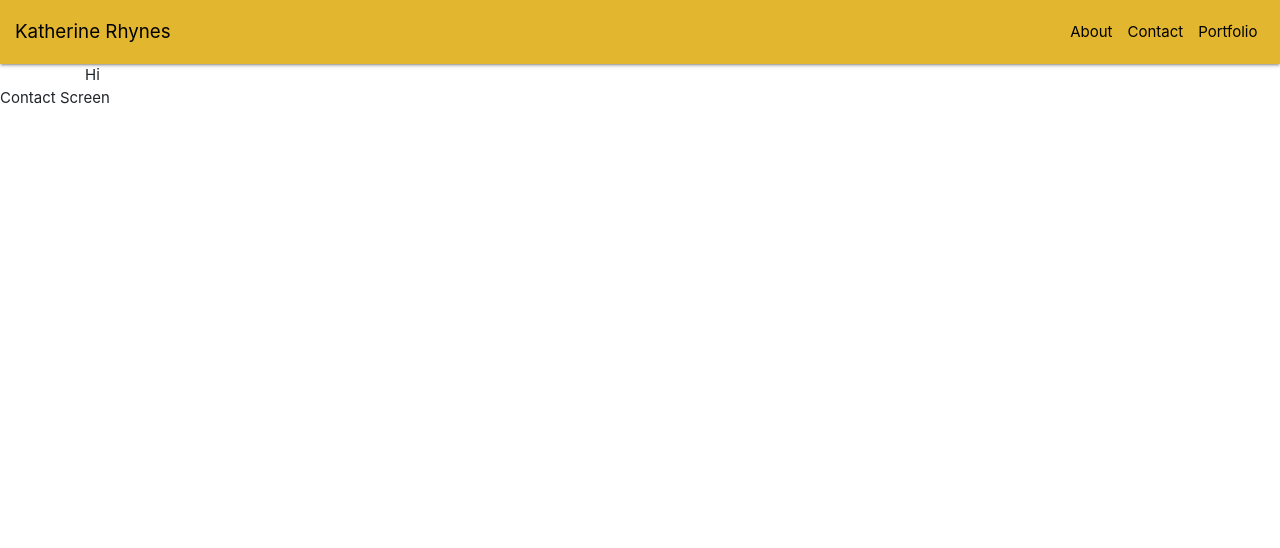
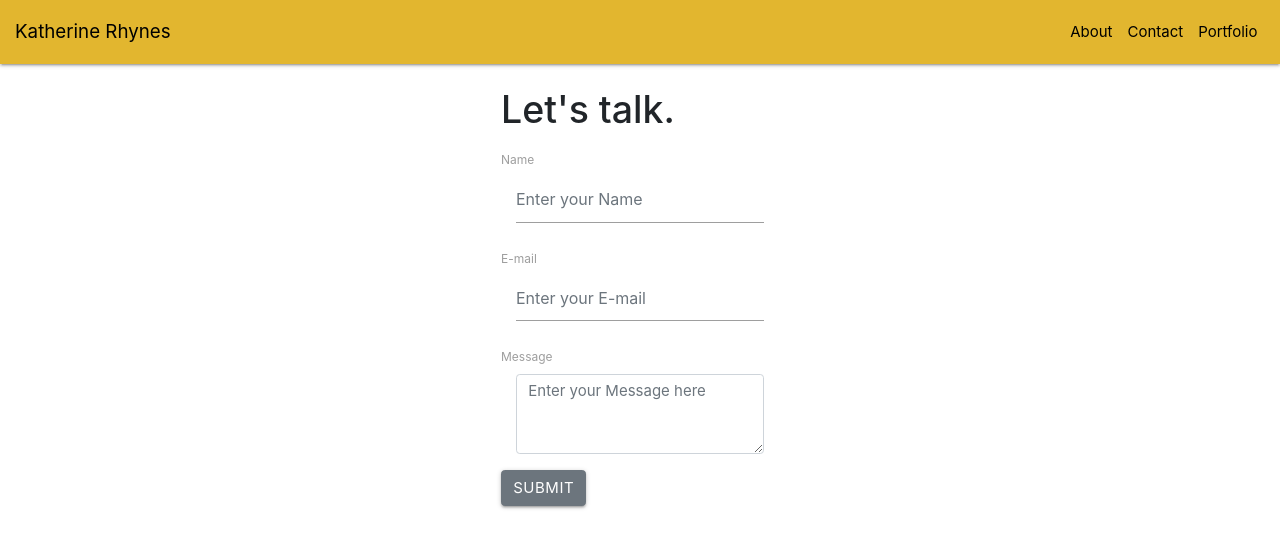
Before and after one commit to KatiejoR/portfolio, a React (Create React App) app: page /contact in a window 1280 px wide. Shown: the top 548 px of the page. Built offline with nearby package versions, Linux system fonts and the light colour scheme.

Commit message:
contact form

```diff
--- a/src/screens/about.js
+++ b/src/screens/about.js
@@ -10,15 +10,13 @@ export default class About extends Component {
         return (
             <div>
                 <Menu />
-                <br/>
+                <br />
                 <Container>
-                    <Row className="justifty-content-md-center" >
-                        <Col md="auto">
-                            <object type="application/pdf" data={Resume} style={{height: 800, width: 750}} ></object>
-                        </Col>
-                    </Row>
+                    <div style={{textAlign: "center"}}>
+                        <object type="application/pdf" data={Resume} style={{ height: "90vh", width: "75%"}} ></object>
+                    </div>
                 </Container>
-                About Screen
+
             </div>
 
         )
--- a/src/screens/contact.js
+++ b/src/screens/contact.js
@@ -1,15 +1,56 @@
 import React, { Component } from "react";
 import Container from "react-bootstrap/Container";
 import Menu from "../components/Menu";
+import Form from "react-bootstrap/Form";
+import Col from "react-bootstrap/Col";
+import Row from "react-bootstrap/Row";
+import Button from "react-bootstrap/Button";
 export default class Contact extends Component {
     render() {
         return (
             <div>
                 <Menu />
                 <Container>
-                    Hi
+                    <br />
+
+                    <Row className="justify-content-center">
+                        <fieldset>
+                            <legend>
+                                <h1>Let's talk.</h1>
+
+                                <Form >
+                                    <Form.Group>
+                                        <Form.Label>
+                                            Name
+                            </Form.Label>
+                                        <Col md="12">
+                                            <Form.Control type="text" placeholder="Enter your Name"></Form.Control>
+                                        </Col>
+                                    </Form.Group>
+                                    <Form.Group>
+                                        <Form.Label>
+                                            E-mail
+                            </Form.Label>
+                                        <Col md="12">
+                                            <Form.Control type="email" placeholder="Enter your E-mail"></Form.Control>
+                                        </Col>
+                                    </Form.Group><Form.Group>
+                                        <Form.Label>
+                                            Message
+                            </Form.Label>
+                                        <Col md="12">
+                                            <Form.Control as="textarea" rows={3} placeholder="Enter your Message here"></Form.Control>
+                                        </Col>
+                                    </Form.Group>
+                                    <Button variant="secondary" type="submit">
+                                        Submit
+                                    </Button>
+                                </Form>
+                            </legend>
+                        </fieldset>
+                    </Row>
                 </Container>
-                Contact Screen
+
             </div>
 
         )
--- a/src/screens/portfolio.js
+++ b/src/screens/portfolio.js
@@ -78,7 +78,7 @@ export default class Portfolio extends Component {
                     </tbody>
                     </Table>
                 </Container>
-                ProjectScreens
+
             </div>
 
         )
```
